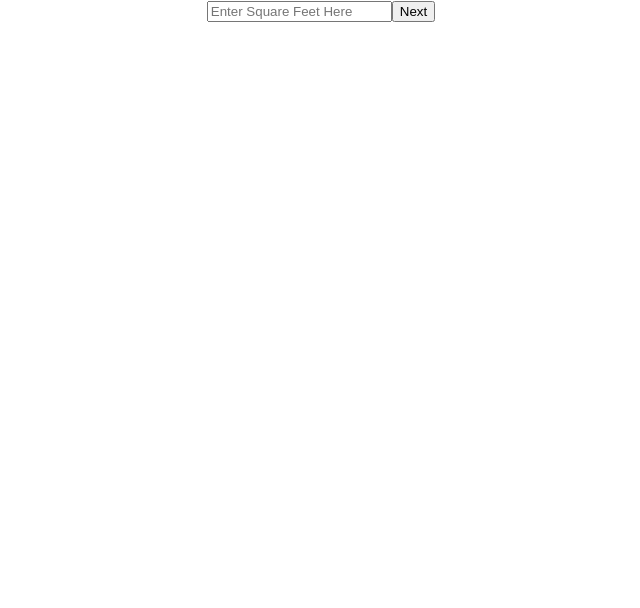
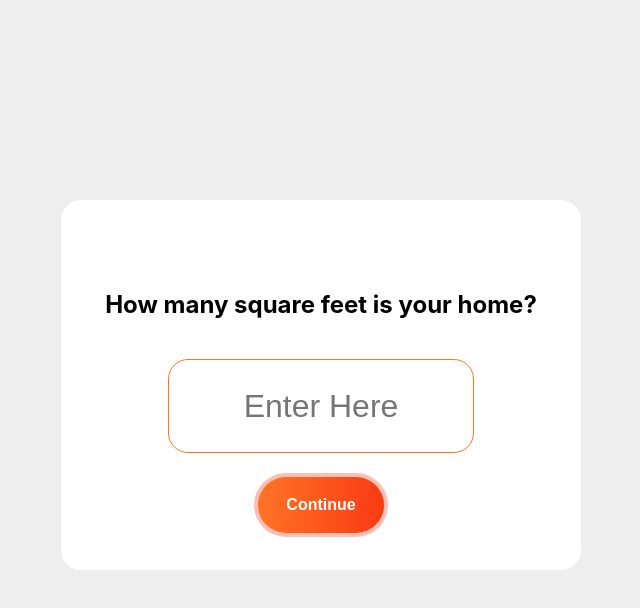
Before and after one commit to mcwilliamsaryan/solar-calculator, a React (Create React App) app: page / in a window 1280 px wide. Shown: the top 608 px of the page, without its empty margins (319-959 px from the left). Built offline with nearby package versions, Linux system fonts and the light colour scheme.

Commit message:
added styling for components

```diff
--- a/package.json
+++ b/package.json
@@ -7,9 +7,12 @@
     "@testing-library/jest-dom": "^5.16.4",
     "@testing-library/react": "^13.3.0",
     "@testing-library/user-event": "^13.5.0",
+    "eslint-config-react-app": "6",
     "react": "^18.2.0",
     "react-dom": "^18.2.0",
-    "react-scripts": "5.0.1",
+    "react-scripts": "^2.1.3",
+    "react-step-progress": "^1.0.3",
+    "react-transition-group": "^4.4.5",
     "web-vitals": "^2.1.4"
   },
   "scripts": {
--- a/src/App.css
+++ b/src/App.css
@@ -36,3 +36,169 @@
     transform: rotate(360deg);
   }
 }
+
+.card {
+  width: 500px;
+  padding: 10px;
+  border-radius: 20px;
+  background: #fff;
+  border: none;
+  height: 350px;
+  margin: 0 auto;
+  float: none;
+  margin-bottom: 10px;
+  position: relative;
+  top: 25%;
+}
+
+.container {
+  height: 100vh;
+}
+
+body {
+  background: #eee;
+}
+
+.mobile-text {
+  color: #989696b8;
+  font-size: 15px;
+}
+
+.form-control {
+  margin-right: 12px;
+}
+
+.form-control:focus {
+  color: #495057;
+  background-color: #fff;
+  border-color: #ff8880;
+  outline: 0;
+  box-shadow: none;
+}
+
+.cursor {
+  cursor: pointer;
+}
+
+input:focus::placeholder {
+  color: transparent;
+}
+
+.input {
+  border-radius: 20px;
+  width: 300px;
+  margin: 0 auto;
+  border: 1px solid #ff7426;
+  text-align: center;
+  vertical-align: middle;
+  line-height: 90px;
+  background: white;
+  font-size: 2em;
+}
+
+/* CSS */
+.button-77 {
+  align-items: center;
+  appearance: none;
+  background-clip: padding-box;
+  background-color: initial;
+  background-image: none;
+  border-style: none;
+  box-sizing: border-box;
+  color: #fff;
+  cursor: pointer;
+  display: inline-block;
+  flex-direction: row;
+  flex-shrink: 0;
+  font-family: Eina01, sans-serif;
+  font-size: 16px;
+  font-weight: 800;
+  justify-content: center;
+  line-height: 24px;
+  margin: 0;
+  min-height: 64px;
+  outline: none;
+  overflow: visible;
+  padding: 19px 26px;
+  pointer-events: auto;
+  position: relative;
+  text-align: center;
+  text-decoration: none;
+  text-transform: none;
+  user-select: none;
+  -webkit-user-select: none;
+  touch-action: manipulation;
+  vertical-align: middle;
+  width: auto;
+  word-break: keep-all;
+  z-index: 0;
+}
+
+@media (min-width: 768px) {
+  .button-77 {
+    padding: 19px 32px;
+  }
+}
+
+.button-77:before,
+.button-77:after {
+  border-radius: 80px;
+}
+
+.button-77:before {
+  background-color: rgba(249, 58, 19, 0.32);
+  content: '';
+  display: block;
+  height: 100%;
+  left: 0;
+  overflow: hidden;
+  position: absolute;
+  top: 0;
+  width: 100%;
+  z-index: -2;
+}
+
+.button-77:after {
+  background-color: initial;
+  background-image: linear-gradient(92.83deg, #ff7426 0, #f93a13 100%);
+  bottom: 4px;
+  content: '';
+  display: block;
+  left: 4px;
+  overflow: hidden;
+  position: absolute;
+  right: 4px;
+  top: 4px;
+  transition: all 100ms ease-out;
+  z-index: -1;
+}
+
+.button-77:hover:not(:disabled):after {
+  bottom: 0;
+  left: 0;
+  right: 0;
+  top: 0;
+  transition-timing-function: ease-in;
+}
+
+.button-77:active:not(:disabled) {
+  color: #ccc;
+}
+
+.button-77:active:not(:disabled):after {
+  background-image: linear-gradient(
+      0deg,
+      rgba(0, 0, 0, 0.2),
+      rgba(0, 0, 0, 0.2)
+    ),
+    linear-gradient(92.83deg, #ff7426 0, #f93a13 100%);
+  bottom: 4px;
+  left: 4px;
+  right: 4px;
+  top: 4px;
+}
+
+.button-77:disabled {
+  cursor: default;
+  opacity: 0.24;
+}
--- a/src/components/AcSystems.js
+++ b/src/components/AcSystems.js
@@ -1,11 +1,44 @@
 import React from 'react';
 
-const AcSystems = () => {
+const AcSystems = ({ nextStep, prevStep, handleChange, values }) => {
+  const Continue = (e) => {
+    e.preventDefault();
+    nextStep();
+  };
+  const Previous = (e) => {
+    e.preventDefault();
+    prevStep();
+  };
+
   return (
-    <div>
-      <h1>how many acs page</h1>
+    <div class='d-flex justify-content-center align-items-center container'>
+      <div class='card py-5 px-3'>
+        <br />
+        <br />
+        <br />
+        <h2>How many AC systems do you own?</h2>
+        <br />
+        <input
+          class='input'
+          type='text'
+          placeholder='Enter Here'
+          label='Square Feet'
+          onChange={handleChange}
+          defaultValue={values.sqaureFeet}
+        />
+        <br />
+        <br />
+        <div>
+          <button class='button-77' onClick={Continue} role='button'>
+            Continue
+          </button>
+          <button class='button-77' onClick={Previous} role='button'>
+            Go Back
+          </button>
+        </div>
+      </div>
     </div>
   );
 };
 
-export default AcSystems
+export default AcSystems;
--- a/src/components/AvgElecBill.js
+++ b/src/components/AvgElecBill.js
@@ -11,17 +11,33 @@ const AvgElecBill = ({ nextStep, prevStep, handleChange, values }) => {
   };
 
   return (
-    <form>
-      <input
-        type='text'
-        placeholder='Enter Electric Bill Here'
-        label='Average Electric Bill'
-        onChange={handleChange}
-        defaultValue={values.avgElecBill}
-      />
-      <button onClick={Continue}>Next</button>
-      <button onClick={Previous}>Previous</button>
-    </form>
+    <div class='d-flex justify-content-center align-items-center container'>
+      <div class='card py-5 px-3'>
+        <br />
+        <br />
+        <br />
+        <h2>What is your average electric bill?</h2>
+        <br />
+        <input
+          class='input'
+          type='text'
+          placeholder='Enter Here'
+          label='Square Feet'
+          onChange={handleChange}
+          defaultValue={values.sqaureFeet}
+        />
+        <br />
+        <br />
+        <div>
+          <button class='button-77' onClick={Continue} role='button'>
+            Continue
+          </button>
+          <button class='button-77' onClick={Previous} role='button'>
+            Go Back
+          </button>
+        </div>
+      </div>
+    </div>
   );
 };
 
--- a/src/components/Estimate.js
+++ b/src/components/Estimate.js
@@ -2,8 +2,17 @@ import React from 'react';
 
 const Estimate = () => {
   return (
-    <div>
-      <h1>estimate page</h1>
+    <div class='d-flex justify-content-center align-items-center container'>
+      <div class='card py-5 px-3'>
+        <br />
+        <br />
+        <br />
+        <br />
+        <br />
+        <h2>Your estimated solar bill is ____</h2>
+        <br />
+        <br />
+      </div>
     </div>
   );
 };
--- a/src/components/OwnPool.js
+++ b/src/components/OwnPool.js
@@ -1,11 +1,33 @@
 import React from 'react';
 
-const OwnPool = () => {
+const OwnPool = ({ nextStep, prevStep, handleChange, values }) => {
+  const Continue = (e) => {
+    e.preventDefault();
+    nextStep();
+  };
+  const Previous = (e) => {
+    e.preventDefault();
+    prevStep();
+  };
   return (
-    <div>
-      <h1>do you own a pool page</h1>
+    <div class='d-flex justify-content-center align-items-center container'>
+      <div class='card py-5 px-3'>
+        <br />
+        <br />
+        <br />
+        <h2>Do you own a pool?</h2>
+        <br />
+        <div>
+          <button id='yes' class='button-77' onClick={Continue} role='button'>
+            Yes
+          </button>
+          <button id='no' class='button-77' onClick={Continue} role='button'>
+            No
+          </button>
+        </div>
+      </div>
     </div>
   );
 };
 
-export default OwnPool
+export default OwnPool;
--- a/src/components/SquareFeet.js
+++ b/src/components/SquareFeet.js
@@ -7,16 +7,30 @@ const SquareFeet = ({ nextStep, handleChange, values }) => {
   };
 
   return (
-    <form>
+    <div class='d-flex justify-content-center align-items-center container'>
+      <div class='card py-5 px-3'>
+        <br />
+        <br />
+        <br />
+        <h2>How many square feet is your home?</h2>
+        <br />
         <input
+          class='input'
           type='text'
-        placeholder='Enter Square Feet Here'
+          placeholder='Enter Here'
           label='Square Feet'
           onChange={handleChange}
           defaultValue={values.sqaureFeet}
         />
-      <button onClick={Continue}>Next</button>
-    </form>
+        <br />
+        <br />
+        <div>
+          <button class='button-77' onClick={Continue} role='button'>
+            Continue
+          </button>
+        </div>
+      </div>
+    </div>
   );
 };
 
--- a/src/components/UserDetails.js
+++ b/src/components/UserDetails.js
@@ -1,28 +1,28 @@
-import React from 'react';
+// import React from 'react';
 
-const UserDetails = ({ nextStep, prevStep, handleChange, values }) => {
-  const Continue = (e) => {
-    e.preventDefault();
-    nextStep();
-  };
-  const Previous = (e) => {
-    e.preventDefault();
-    prevStep();
-  };
+// const UserDetails = ({ nextStep, prevStep, handleChange, values }) => {
+//   const Continue = (e) => {
+//     e.preventDefault();
+//     nextStep();
+//   };
+//   const Previous = (e) => {
+//     e.preventDefault();
+//     prevStep();
+//   };
 
-  return (
-    <form>
-      <input
-        type='text'
-        placeholder=''
-        label='Square Feet'
-        onChange={handleChange}
-        defaultValue={values.sqaureFeet}
-      />
-      <button onClick={Continue}>Next</button>
-      <button onClick={Previous}>Previous</button>
-    </form>
-  );
-};
+//   return (
+//     <form>
+//       <input
+//         type='text'
+//         placeholder=''
+//         label='Square Feet'
+//         onChange={handleChange}
+//         defaultValue={values.sqaureFeet}
+//       />
+//       <button onClick={Continue}>Next</button>
+//       <button onClick={Previous}>Previous</button>
+//     </form>
+//   );
+// };
 
-export default UserDetails;
+// export default UserDetails;
```
Also changed, not shown: src/components/Calculate.js (+53 -2 lines), 2 other files (tests, documents, lock files or other folders). Lines whose indentation alone changed are shown as unchanged.
